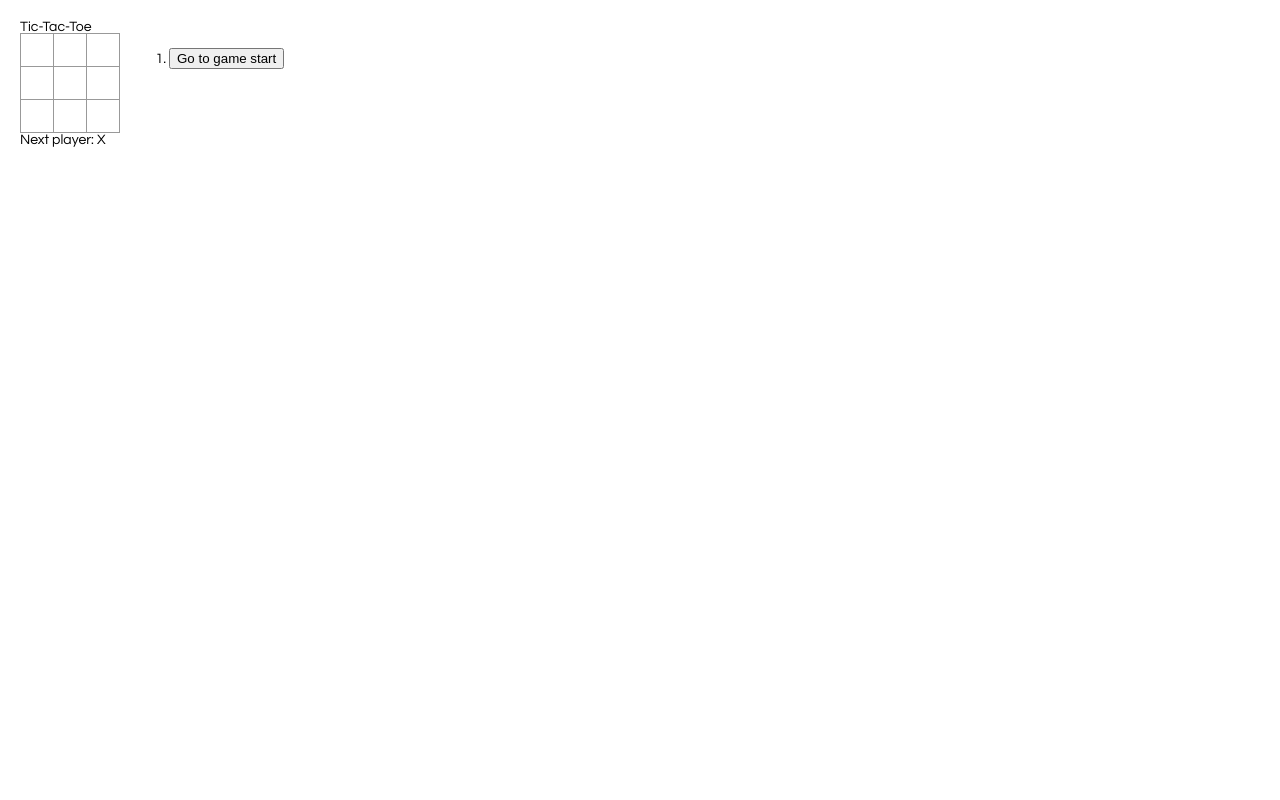
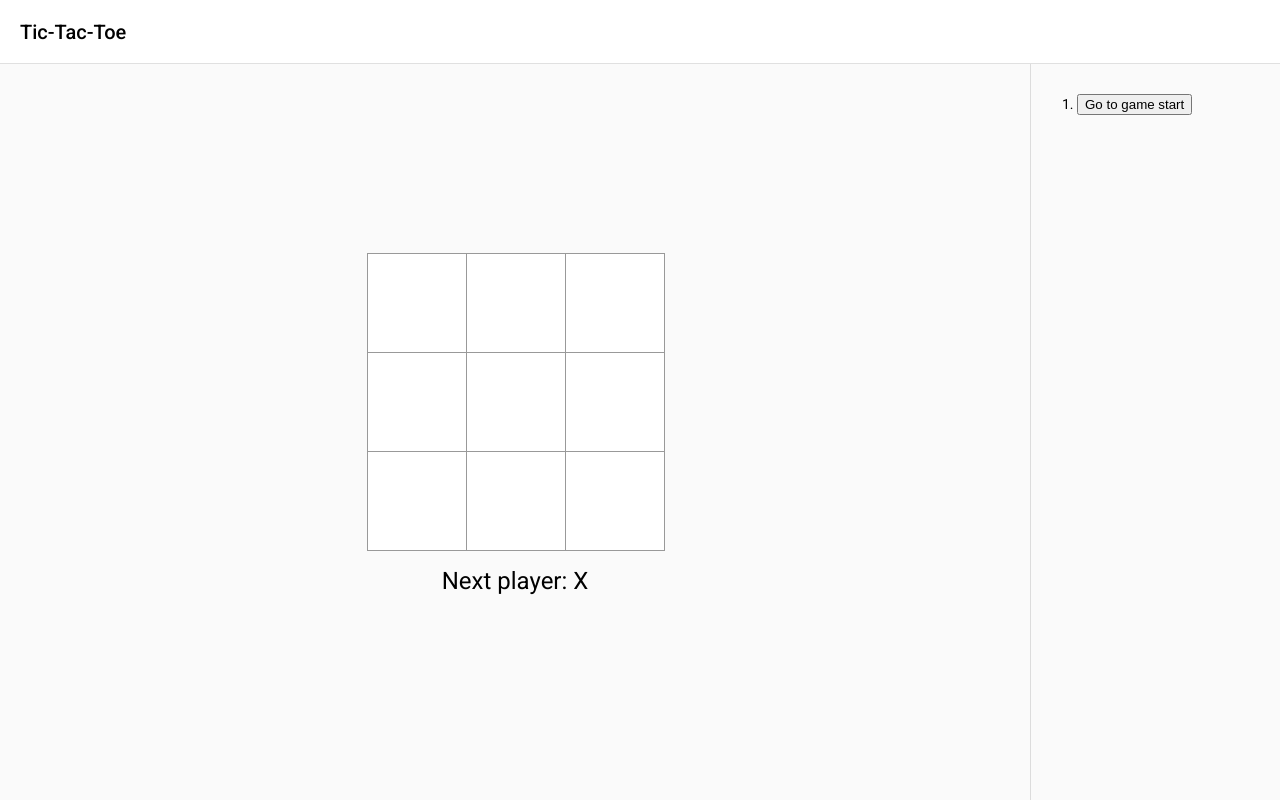
Before and after one commit to shinkhouse/first-react-project, a React app in the folder my-app/: page / in a window 1280 px wide. Built offline with nearby package versions, Linux system fonts and the light colour scheme.

Commit message:
make sidenavigation for game history, increase board size

```diff
--- a/my-app/public/index.html
+++ b/my-app/public/index.html
@@ -5,16 +5,14 @@
         <link rel="icon" href="%PUBLIC_URL%/favicon.ico" />
         <meta name="viewport" content="width=device-width, initial-scale=1" />
         <meta name="theme-color" content="#000000" />
-    <meta
-      name="description"
-      content="Web site created using create-react-app"
-    />
+        <meta name="description" content="Web site created using create-react-app" />
         <link rel="apple-touch-icon" href="%PUBLIC_URL%/logo192.png" />
         <!--
       manifest.json provides metadata used when your web app is installed on a
       user's mobile device or desktop. See https://developers.google.com/web/fundamentals/web-app-manifest/
     -->
         <link rel="manifest" href="%PUBLIC_URL%/manifest.json" />
+        <link href="https://fonts.googleapis.com/css2?family=Roboto:wght@400;500&display=swap" rel="stylesheet" />
         <!--
       Notice the use of %PUBLIC_URL% in the tags above.
       It will be replaced with the URL of the `public` folder during the build.
@@ -38,6 +36,5 @@
 
       To begin the development, run `npm start` or `yarn start`.
       To create a production bundle, use `npm run build` or `yarn build`.
-    -->
-  </body>
+    --></body>
 </html>
--- a/my-app/src/index.css
+++ b/my-app/src/index.css
@@ -1,15 +1,57 @@
-body {
-    font: 14px "Century Gothic", Futura, sans-serif;
-    margin: 20px;
+* {
+    box-sizing: border-box;
+}
+html,
+body,
+#root {
+    height: 100%;
 }
 
-  ol, ul {
+body {
+    font: 14px 'Roboto', 'Century Gothic', Futura, sans-serif;
+    margin: 0px;
+    background: #fafafa;
+}
+
+.container {
+    height: 100%;
+}
+
+div.toolbar {
+    background: white;
+    padding: 20px;
+    font-size: 20px;
+    border-bottom: 1px solid rgba(0, 0, 0, 0.12);
+    font-weight: 500;
+    max-height: 64px;
+}
+
+ol,
+ul {
     padding-left: 30px;
+}
+.game-board {
+    display: flex;
+    align-items: center;
+    justify-content: center;
+    vertical-align: center;
+    flex-wrap: wrap;
+    align-content: center;
+}
+.board {
+    display: flex;
+    justify-content: space-between;
+}
+
+.board-row {
+    display: flex;
+    flex-direction: column;
+    justify-content: space-between;
 }
 
 .board-row:after {
     clear: both;
-    content: "";
+    content: '';
     display: table;
 }
 
@@ -21,15 +63,15 @@ body {
     background: #fff;
     border: 1px solid #999;
     float: left;
-    font-size: 24px;
+    font-size: 84px;
     font-weight: bold;
-    line-height: 34px;
-    height: 34px;
+    line-height: 100px;
+    height: 100px;
     margin-right: -1px;
     margin-top: -1px;
     padding: 0;
     text-align: center;
-    width: 34px;
+    width: 100px;
 }
 
 .square:focus {
@@ -43,8 +85,22 @@ body {
 .game {
     display: flex;
     flex-direction: row;
+    height: calc(100% - 64px);
+}
+
+.game-board {
+    flex: 1 1 auto;
+    flex-direction: column;
+}
+
+.game-status {
+    margin: 16px 0px;
+    font-size: 24px;
 }
 
 .game-info {
-    margin-left: 20px;
+    height: 100%;
+    border-left: 1px solid rgba(0, 0, 0, 0.12);
+    padding: 16px;
+    width: 250px;
 }
```
Also changed, not shown: 1 other file. Lines whose indentation alone changed are shown as unchanged.
